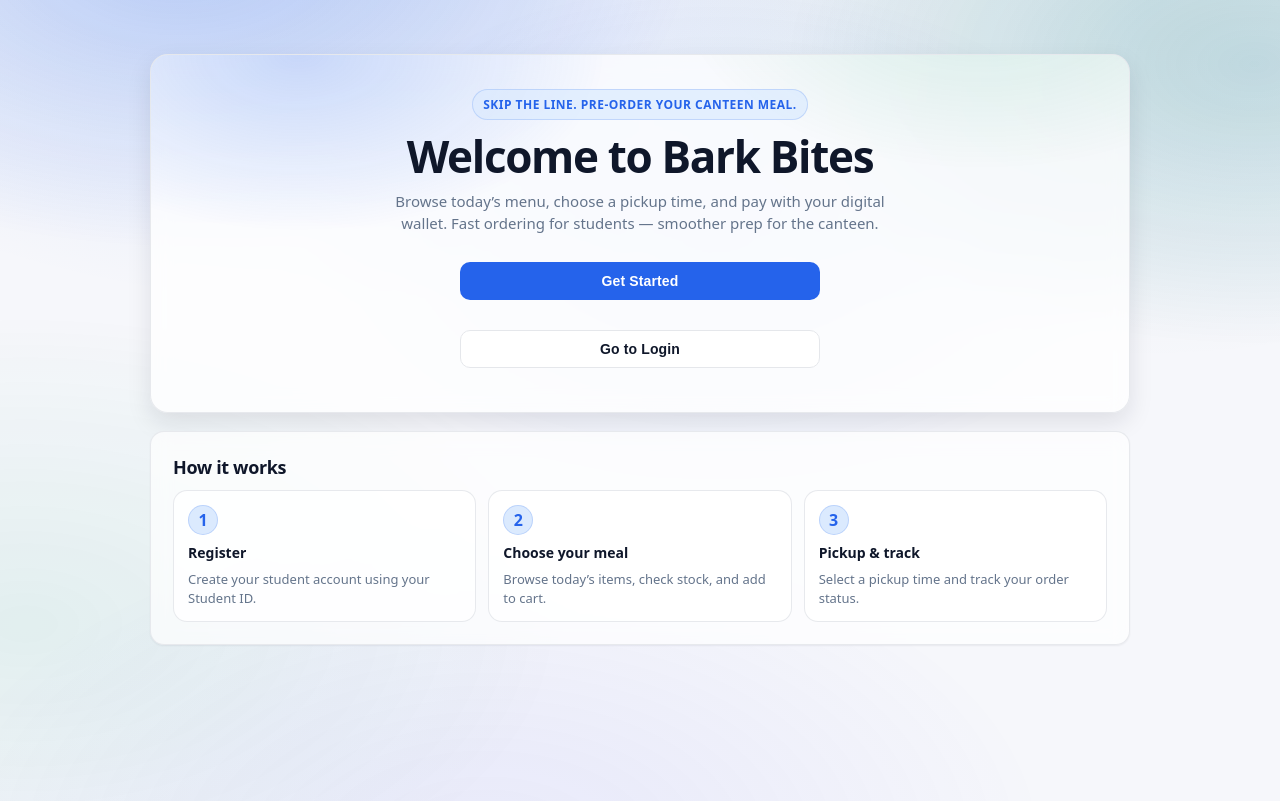
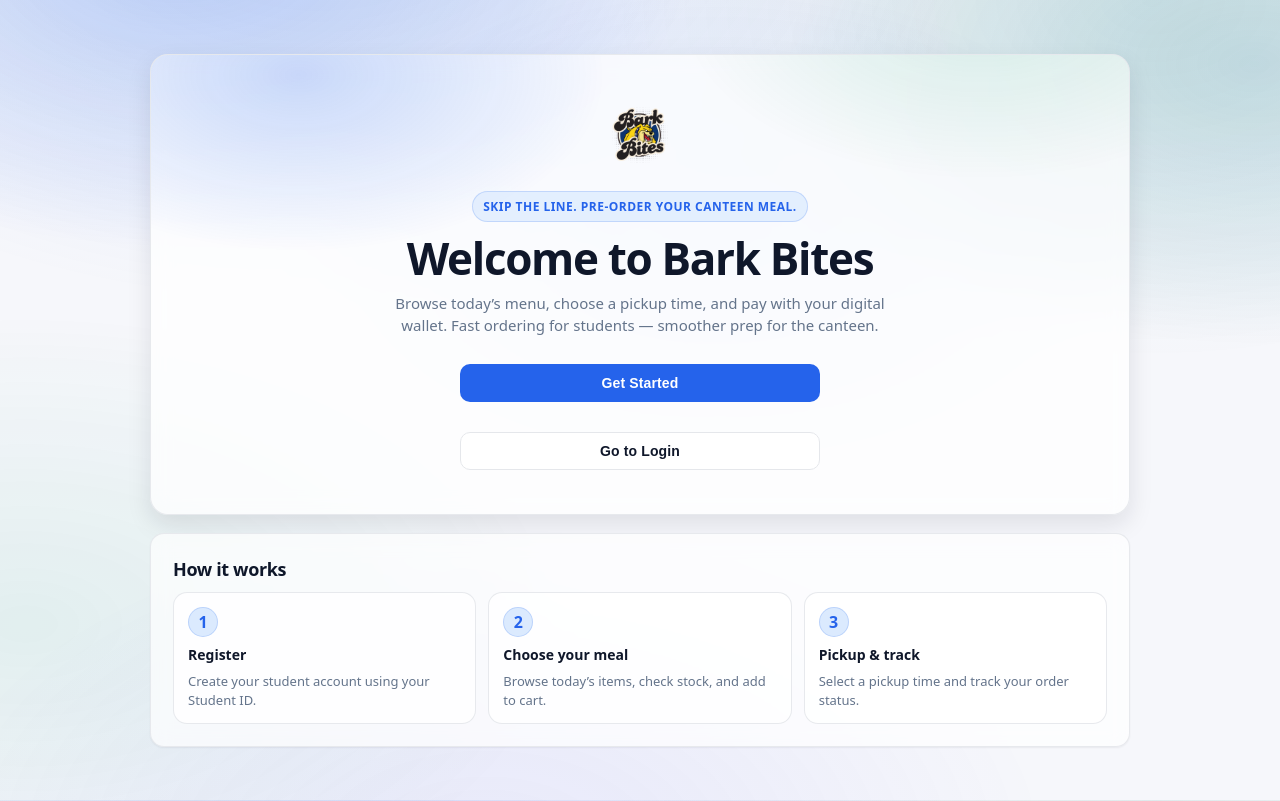
Before and after one commit to dwayynnee/BarkBites, a website: page public/index.html in a window 1280 px wide. Drawn offline with Linux system fonts and the light colour scheme; no server answers.

Commit message:
feat: Add logo image to landing screen for enhanced branding

```diff
--- a/public/index.html
+++ b/public/index.html
@@ -4,6 +4,8 @@
     <meta charset="UTF-8">
     <meta name="viewport" content="width=device-width, initial-scale=1.0">
     <title>Bark Bites</title>
+    <link rel="icon" href="logo.png" type="image/png">
+    <link rel="apple-touch-icon" href="logo.png">
     <style>
         :root {
             --bg: #f6f7fb;
@@ -914,6 +916,7 @@
     <div id="landingScreen" class="screen active">
         <div class="container landing">
             <section class="landing-hero" aria-label="Bark Bites landing">
+                <img class="landing-logo" src="logo.png" alt="Bark Bites logo">
                 <div class="landing-kicker">Skip the line. Pre‑order your canteen meal.</div>
                 <h1>Welcome to Bark Bites</h1>
                 <p>
```
